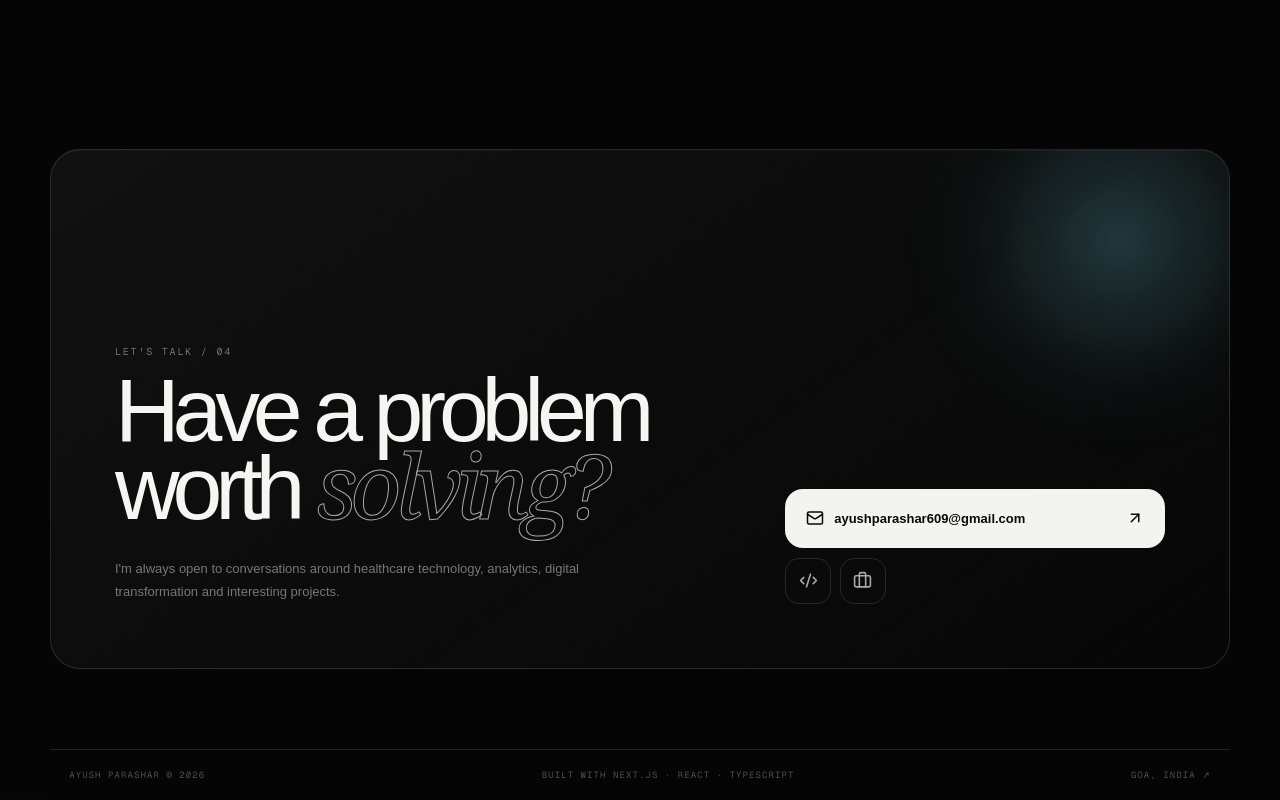
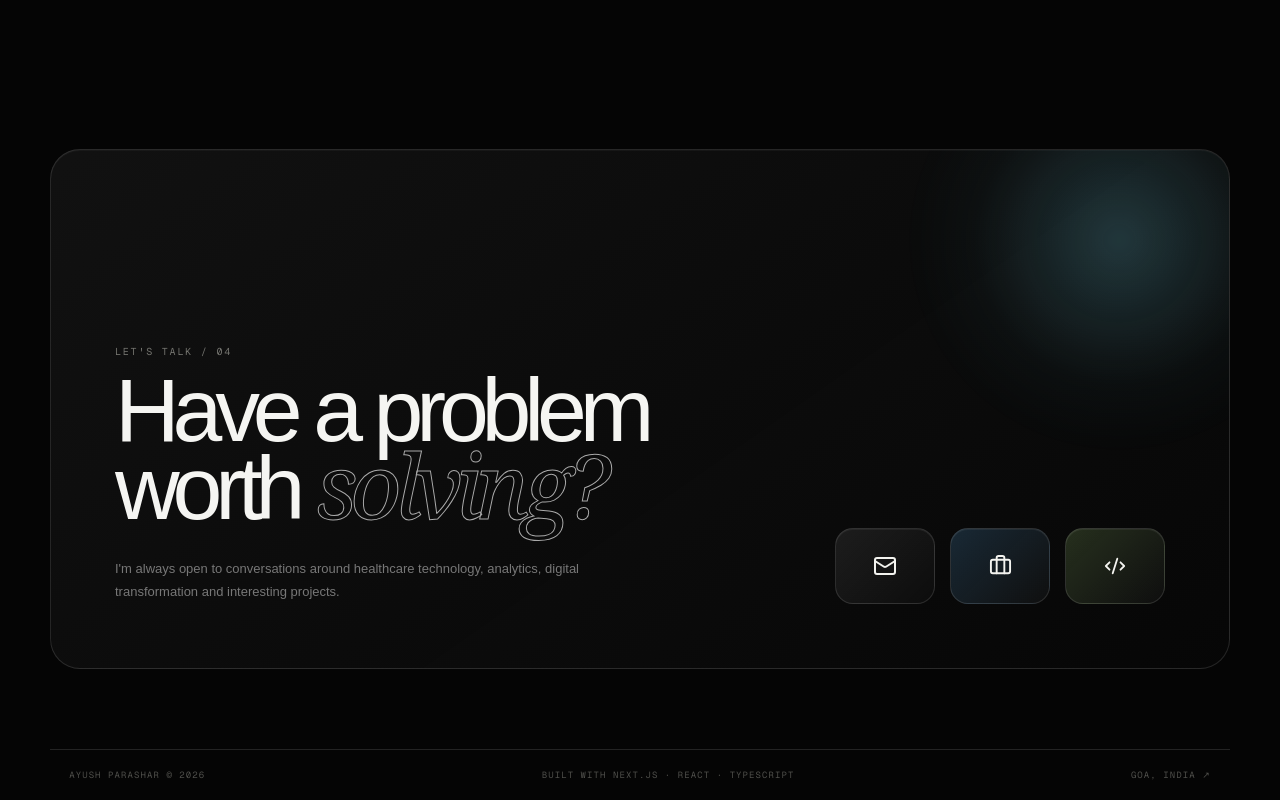
Before and after one commit to cdrayush/ayushparashar.github.io, a Next.js app: page / in a window 1280 px wide. Shown: the part 4376-5176 px from the top of the page. Built offline with nearby package versions, Linux system fonts and the light colour scheme.

Commit message:
Finalize contact links and social icon layout

```diff
--- a/src/app/globals.css
+++ b/src/app/globals.css
@@ -576,7 +576,7 @@ button { font: inherit; }
 .contact-copy h2 em { color: transparent; -webkit-text-stroke: 1px #aaa; font-family: Georgia, serif; font-weight: 400; font-style: italic; }
 .contact-copy > p:last-child { max-width: 480px; color: #777; font-size: 13px; line-height: 1.8; }
 
-.contact-actions { position: relative; z-index: 2; justify-self: end; width: min(380px, 100%); }
+.contact-actions { position: relative; z-index: 2; justify-self: end; width: min(330px, 100%); }
 .contact-main {
   padding: 1.25rem 1.3rem;
   border-radius: 18px;
@@ -584,17 +584,44 @@ button { font: inherit; }
   color: #090909;
   display: flex;
   align-items: center;
+  justify-content: space-between;
   gap: .65rem;
   text-decoration: none;
   font-weight: 700;
   font-size: 13px;
+  border: 0;
+  cursor: pointer;
   transition: transform .25s ease;
 }
 .contact-main svg:last-child { margin-left: auto; }
 .contact-main:hover { transform: translateY(-4px); }
-.social-row { display: flex; gap: .55rem; margin-top: .6rem; }
-.social-row a { width: 46px; height: 46px; border-radius: 14px; border: 1px solid var(--line); color: #aaa; display: grid; place-items: center; text-decoration: none; transition: .25s ease; }
-.social-row a:hover { color: white; border-color: rgba(255,255,255,.3); transform: translateY(-3px); }
+.social-row { display: flex; gap: .9rem; margin-top: .8rem; }
+.social-row-trio { display: grid; grid-template-columns: 1fr 1fr 1fr; gap: .9rem; }
+.social-card {
+  width: 100%;
+  min-height: 76px;
+  border-radius: 18px;
+  border: 1px solid var(--line);
+  color: #f3f3ef;
+  display: grid;
+  place-items: center;
+  text-decoration: none;
+  transition: .25s ease;
+  background: rgba(255,255,255,.02);
+  box-shadow: inset 0 1px 0 rgba(255,255,255,.06);
+}
+.social-card:hover {
+  color: white;
+  border-color: rgba(255,255,255,.3);
+  transform: translateY(-3px);
+  box-shadow: 0 20px 40px rgba(0,0,0,.22);
+}
+.social-card-email { background: linear-gradient(135deg, rgba(255,255,255,.08), rgba(255,255,255,.02)); }
+.social-card-linkedin { background: linear-gradient(135deg, rgba(98,187,255,.18), rgba(255,255,255,.03)); }
+.social-card-github { background: linear-gradient(135deg, rgba(196,255,143,.16), rgba(255,255,255,.03)); }
+.social-row a, .social-row button { text-decoration: none; }
+.social-row a:hover, .social-row button:hover { color: white; border-color: rgba(255,255,255,.3); }
+.social-row a, .social-row button { cursor: pointer; }
 
 .footer {
   max-width: 1180px;
--- a/src/app/page.tsx
+++ b/src/app/page.tsx
@@ -434,17 +434,25 @@ export default function Home() {
             </p>
           </div>
           <div className="contact-actions">
-            <a href="mailto:ayushparashar609@gmail.com" className="contact-main">
-              <Mail size={18} />
-              ayushparashar609@gmail.com
-              <ArrowUpRight size={18} />
-            </a>
-            <div className="social-row">
-              <a href="https://github.com" target="_blank" rel="noreferrer" aria-label="GitHub">
-                <Code2 size={19} />
+            <div className="social-row social-row-trio">
+              <button
+                type="button"
+                className="social-card social-card-email"
+                onClick={() => {
+                  const email = "ayushparashar609@gmail.com";
+                  const subject = "Let\'s Connect — Portfolio";
+                  const gmailUrl = `https://mail.google.com/mail/?view=cm&fs=1&to=${email}&su=${encodeURIComponent(subject)}`;
+                  window.open(gmailUrl, "_blank", "noopener,noreferrer");
+                }}
+                aria-label="Email Ayush Parashar"
+              >
+                <Mail size={24} />
+              </button>
+              <a href="https://www.linkedin.com/in/ayush-paras" target="_blank" rel="noreferrer" aria-label="LinkedIn" className="social-card social-card-linkedin">
+                <Briefcase size={23} />
               </a>
-              <a href="https://www.linkedin.com/in/ayush-paras" target="_blank" rel="noreferrer" aria-label="LinkedIn">
-                <Briefcase size={19} />
+              <a href="https://github.com/cdrayush" target="_blank" rel="noreferrer" aria-label="GitHub" className="social-card social-card-github">
+                <Code2 size={22} />
               </a>
             </div>
           </div>
```
